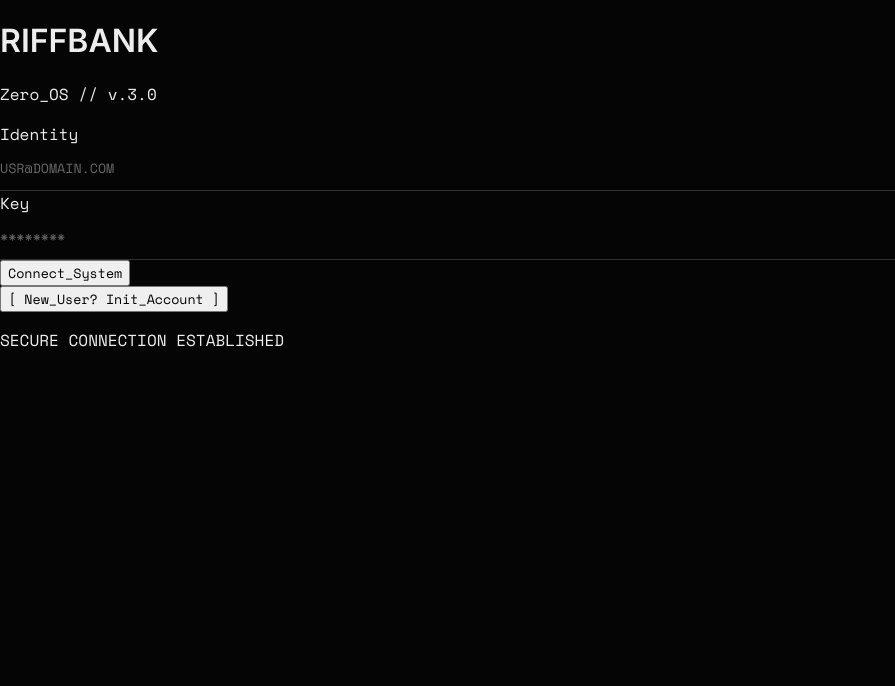
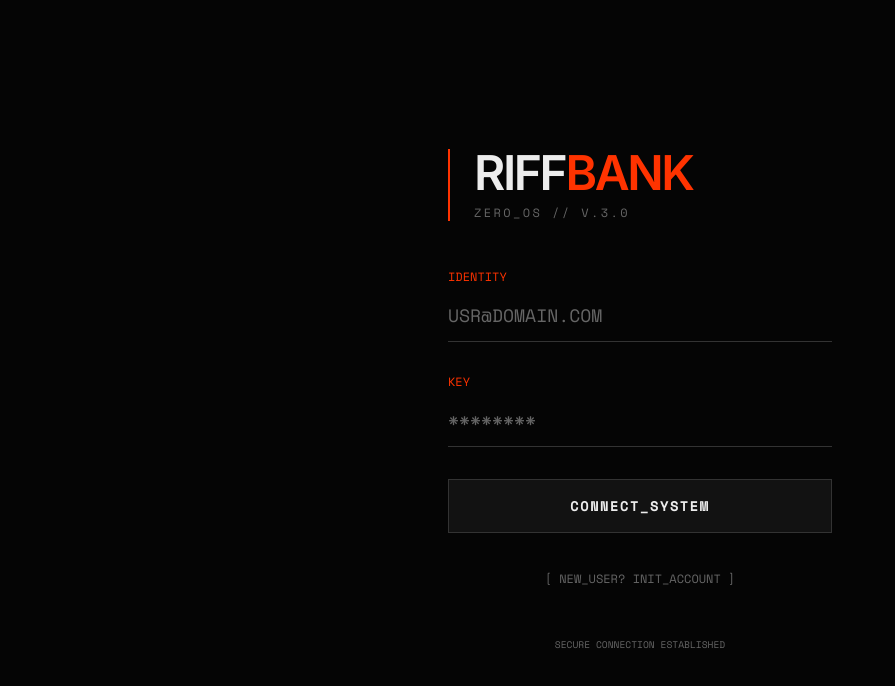
Before and after one commit to LoryBug/RiffBanks, a Vue app in the folder client/: page /auth in a window 1280 px wide. Shown: the top 686 px of the page, without its empty margins (0-895 px from the left). Built offline with nearby package versions, Linux system fonts and the light colour scheme.

Commit message:
fix css and add new api and routes

```diff
--- a/client/src/index.css
+++ b/client/src/index.css
@@ -1,3 +1,25 @@
+@import "tailwindcss";
+
+@theme {
+  /* Colori */
+  --color-bg-zero: var(--bg-zero);
+  --color-surface-zero: var(--surface-zero);
+  --color-border-zero: var(--border-zero);
+  --color-text-main: var(--text-main);
+  --color-text-dim: var(--text-dim);
+  --color-accent: var(--accent);
+  --color-accent-dim: var(--accent-dim);
+  --color-scanline: var(--scanline-color);
+
+  /* Font */
+  --font-tech: "Space Mono", monospace;
+  --font-sans: "Inter", sans-serif;
+
+  /* Ombre */
+  --shadow-glow: 0 0 20px var(--shadow-glow);
+}
+
+@layer base {
   :root {
     /* DARK THEME (DEFAULT) */
     --bg-zero: #050505;
@@ -12,7 +34,7 @@
     --scanline-opacity: 0.3;
   }
 
-/* LIGHT THEME (CLINICAL/LAB) */
+  /* LIGHT THEME */
   .light-theme {
     --bg-zero: #FAFAFA;
     --surface-zero: #FFFFFF;
@@ -27,28 +49,22 @@
   }
 
   body {
-  margin: 0;
     background-color: var(--bg-zero);
     color: var(--text-main);
-  font-family: 'Inter', sans-serif;
+    font-family: var(--font-sans); /* Usa la variabile definita nel tema */
     -webkit-font-smoothing: antialiased;
     -moz-osx-font-smoothing: grayscale;
-  -webkit-tap-highlight-color: transparent;
     transition: background-color 0.3s ease, color 0.3s ease;
   }
-
-#app {
-  min-height: 100vh;
 }
-
-/* Utility: Sharp transitions */
-.hover-sharp {
-  transition: all 0.2s cubic-bezier(0.16, 1, 0.3, 1);
+@layer components {
+  /* Container Zero - Replica esatta del tuo stile */
+  .container-zero {
+    width: 100%;
+    max-width: 56rem;
+    margin-inline: auto;
+    padding-inline: 1.5rem;
   }
-
-/* Utility: Hide Scrollbar */
-.no-scrollbar::-webkit-scrollbar { display: none; }
-.no-scrollbar { -ms-overflow-style: none; scrollbar-width: none; }
 
   /* Scanlines Overlay */
   .scanlines {
@@ -62,7 +78,7 @@ body {
     transition: opacity 0.3s;
   }
 
-/* Minimal Input Styles */
+  /* Input Zero */
   .input-zero {
     background: transparent;
     border: none;
@@ -80,23 +96,13 @@ body {
   .input-zero::placeholder {
     color: var(--text-dim);
   }
-
-/* Mono typography for data */
-.font-tech {
-  font-family: 'Space Mono', monospace;
 }
 
-/* Smooth color transitions for elements */
-div, button, span, i, header, nav, main, section, article {
-  transition: background-color 0.3s ease, border-color 0.3s ease, color 0.3s ease;
+@layer utilities {
+  .hover-sharp {
+    transition: all 0.2s cubic-bezier(0.16, 1, 0.3, 1);
   }
 
-/* Container for centered content on large screens */
-.container-zero {
-  width: 100%;
-  max-width: 56rem; /* 896px - equivalente a max-w-4xl */
-  margin-left: auto;
-  margin-right: auto;
-  padding-left: 1.5rem;
-  padding-right: 1.5rem;
+  .no-scrollbar::-webkit-scrollbar { display: none; }
+  .no-scrollbar { -ms-overflow-style: none; scrollbar-width: none; }
 }
--- a/client/src/router/index.ts
+++ b/client/src/router/index.ts
@@ -18,6 +18,36 @@ const routes = [
     path: '/',
     name: 'dashboard',
     component: () => import('@/views/DashboardView.vue'),
+    meta: { requiresAuth: true, requiresOnboarding: true }
+  },
+    {
+    path: '/band/new',
+    name: 'create-band',
+    component: () => import('@/views/JoinCreateBandView.vue'),
+    meta: { requiresAuth: true, requiresOnboarding: true }
+  },
+    {
+    path: '/band/:id',
+    name: 'band-info',
+    component: () => import('@/views/BandInfoView.vue'),
+    meta: { requiresAuth: true, requiresOnboarding: true }
+  },
+  {
+    path: '/band/:bandId/songs',
+    name: 'songs',
+    component: () => import('@/views/SongListView.vue'),
+    meta: { requiresAuth: true, requiresOnboarding: true }
+  },
+  {
+    path: '/band/:bandId/songs/new',
+    name: 'create-song',
+    component: () => import('@/views/CreateSongView.vue'),
+    meta: { requiresAuth: true, requiresOnboarding: true }
+  },
+  {
+    path: '/song/:id',
+    name: 'song-detail',
+    component: () => import('@/views/SongDetailView.vue'),
     meta: { requiresAuth: true, requiresOnboarding: true }
   },
 ]
--- a/client/src/services/api.ts
+++ b/client/src/services/api.ts
@@ -40,7 +40,7 @@ export const authAPI = {
 // Bands API
 export const bandsAPI = {
   list: () => api.get('/bands'),
-    create: (data: any) => api.post('/bands', data),
+  create: (data: any) => api.post('/bands', data),
   join: (inviteCode: any, instrument: any) => api.post('/bands/join', { inviteCode, instrument }),
   get: (id: any) => api.get(`/bands/${id}`),
   update: (id: any, data: any) => api.patch(`/bands/${id}`, data),
```
Lines whose indentation alone changed are shown as unchanged.
